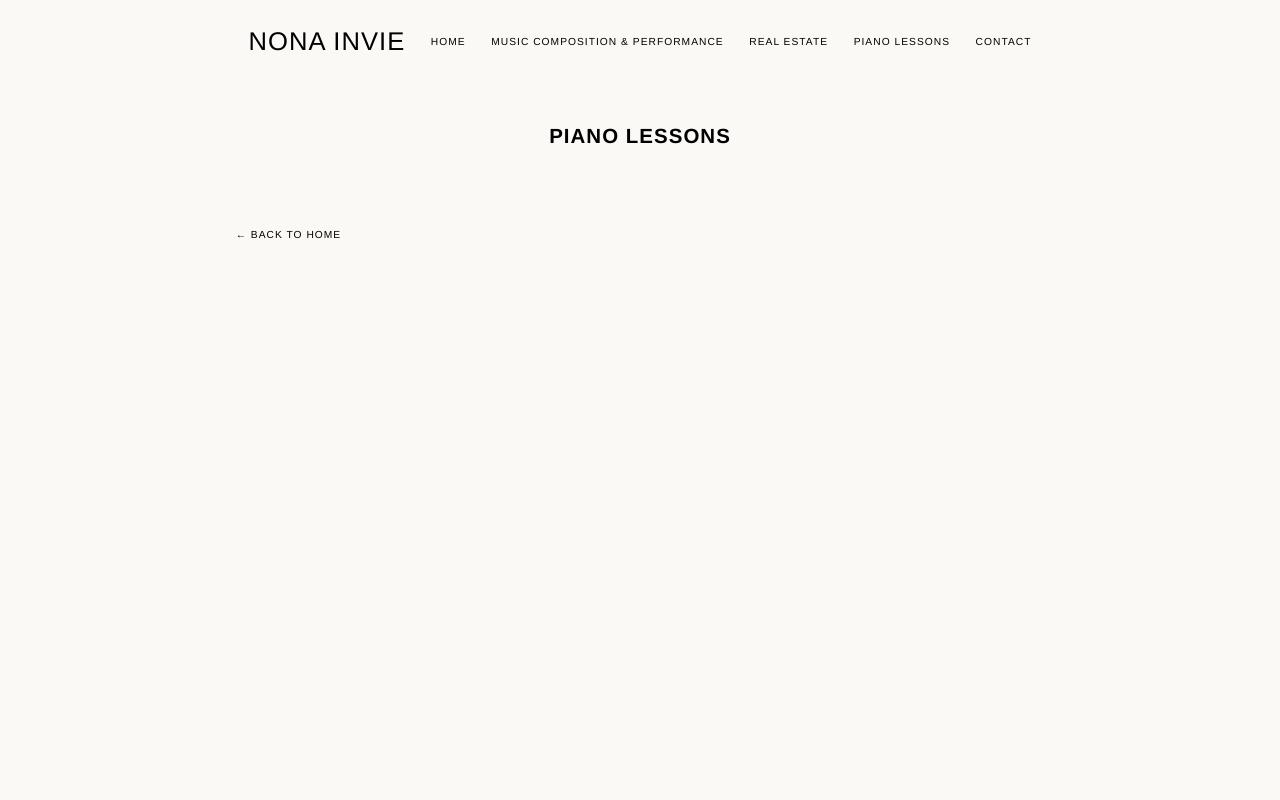
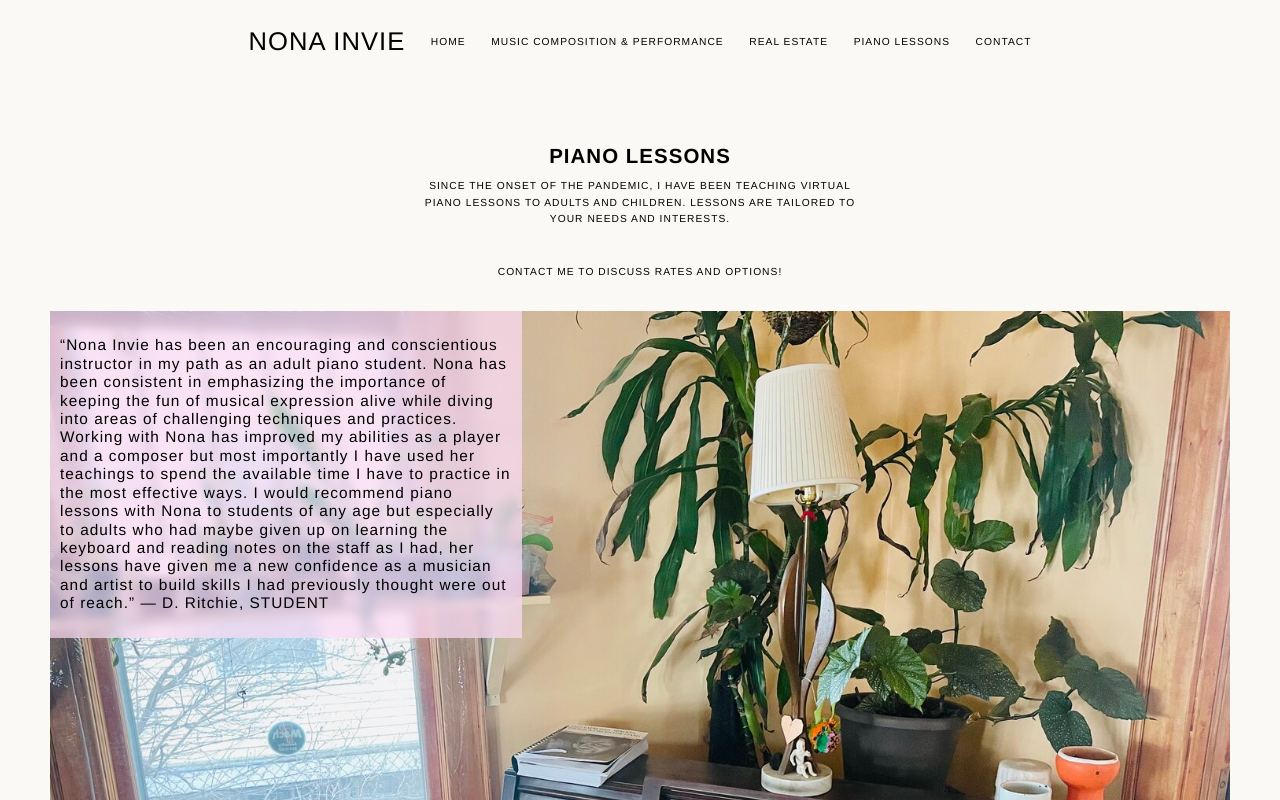
Before and after one commit to boogiematrix/nona-site, a Next.js app: page /lessons in a window 1280 px wide. Shown: the top 800 px of the page. Built offline with nearby package versions, Linux system fonts and the light colour scheme.

Commit message:
styled lessons page

```diff
--- a/pages/lessons.js
+++ b/pages/lessons.js
@@ -1,5 +1,8 @@
 import Head from 'next/head'
 import Layout from '../components/layout'
+import Link from 'next/link'
+import lessonStyles from '../styles/Lesson.module.css'
+
 export default function Lessons() {
     return (
         <>
@@ -7,7 +10,33 @@ export default function Lessons() {
                 <title>Piano Lessons</title>
             </Head>
             <Layout>
-                <h1>Piano Lessons</h1>
+                    <div className={lessonStyles.lessonsHeader}>
+                        <h1>Piano Lessons</h1>
+                        <p>Since the onset of the pandemic, I have been teaching virtual piano
+                            lessons to adults and children. Lessons are tailored
+                            to your needs and interests.
+                        </p>
+                        <br/>
+                        <p><Link href='/contact'><a>Contact me</a></Link> to discuss rates and options!</p>
+                    </div>
+                <div className={lessonStyles.bgImage}>
+                    <div className={lessonStyles.comment}>
+                        <p>
+                            “Nona Invie has been an encouraging and conscientious instructor
+                            in my path as an adult piano student. Nona has been consistent in
+                            emphasizing the importance of keeping the fun of musical expression
+                            alive while diving into areas of challenging techniques and practices.
+                            Working with Nona has improved my abilities as a player and a composer
+                            but most importantly I have used her teachings to spend the available
+                            time I have to practice in the most effective ways. I would recommend
+                            piano lessons with Nona to students of any age but especially to adults
+                            who had maybe given up on learning the keyboard and reading notes on
+                            the staff as I had, her lessons have given me a new confidence as a
+                            musician and artist to build skills I had previously thought were
+                            out of reach.” — D. Ritchie, STUDENT
+                        </p>
+                    </div>
+                </div>
             </Layout>
         </>
     )
--- /dev/null
+++ b/styles/Lesson.module.css
@@ -0,0 +1,28 @@
+.bgImage{
+    width: 100%;
+    height: 600px;
+    background-image: url('../public/images/piano.jpg');
+    background-size: cover;
+    background-repeat: no-repeat;
+}
+
+.lessonsHeader{
+    padding: 20px;
+    margin: 0 auto;
+    width: 40%;
+    text-align: center;
+}
+
+.comment{
+    width: 40%;
+    font-size: 1.2rem;
+    line-height: 1.2;
+    text-transform: initial;
+    padding: 10px;
+    position: relative;
+    left: 0;
+    text-align: left;
+    background: rgba(252, 220, 246, 0.7);
+	-webkit-backdrop-filter: blur(5px);
+	backdrop-filter: blur(5px);
+}
```
